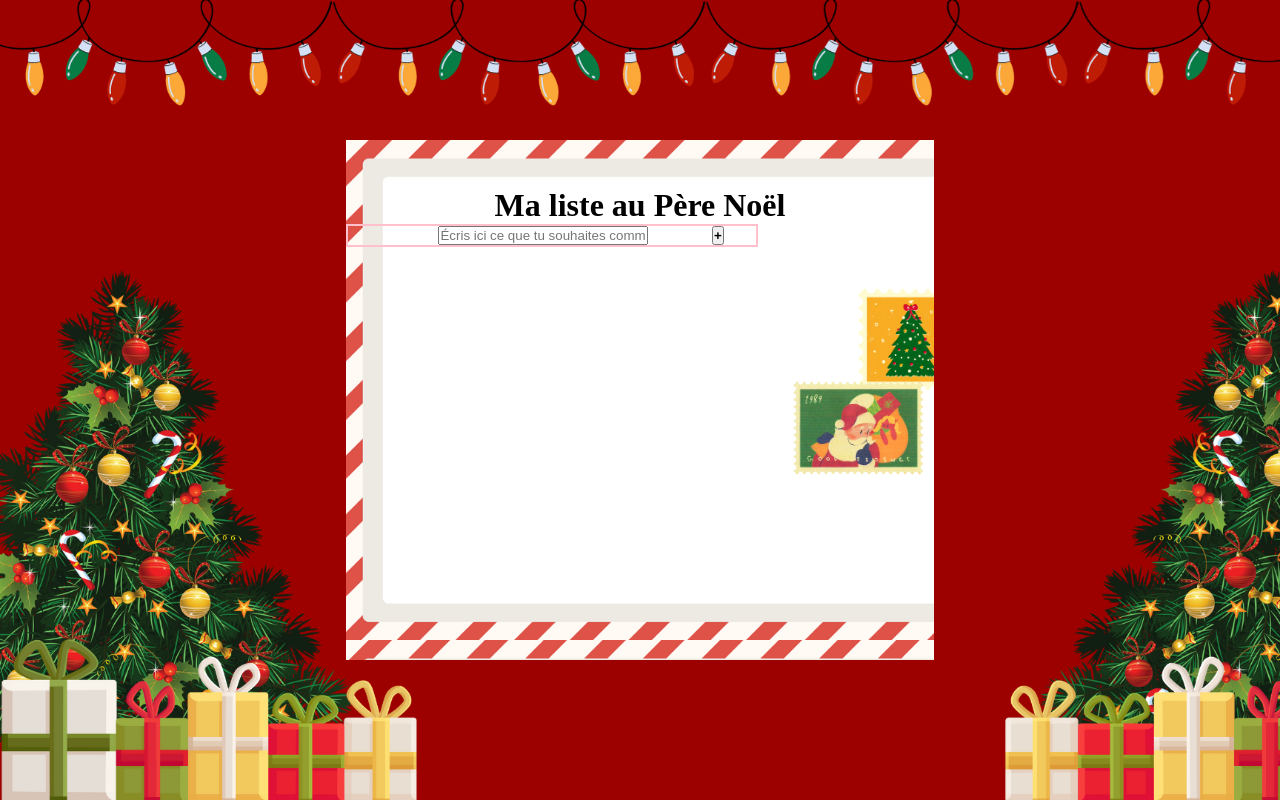
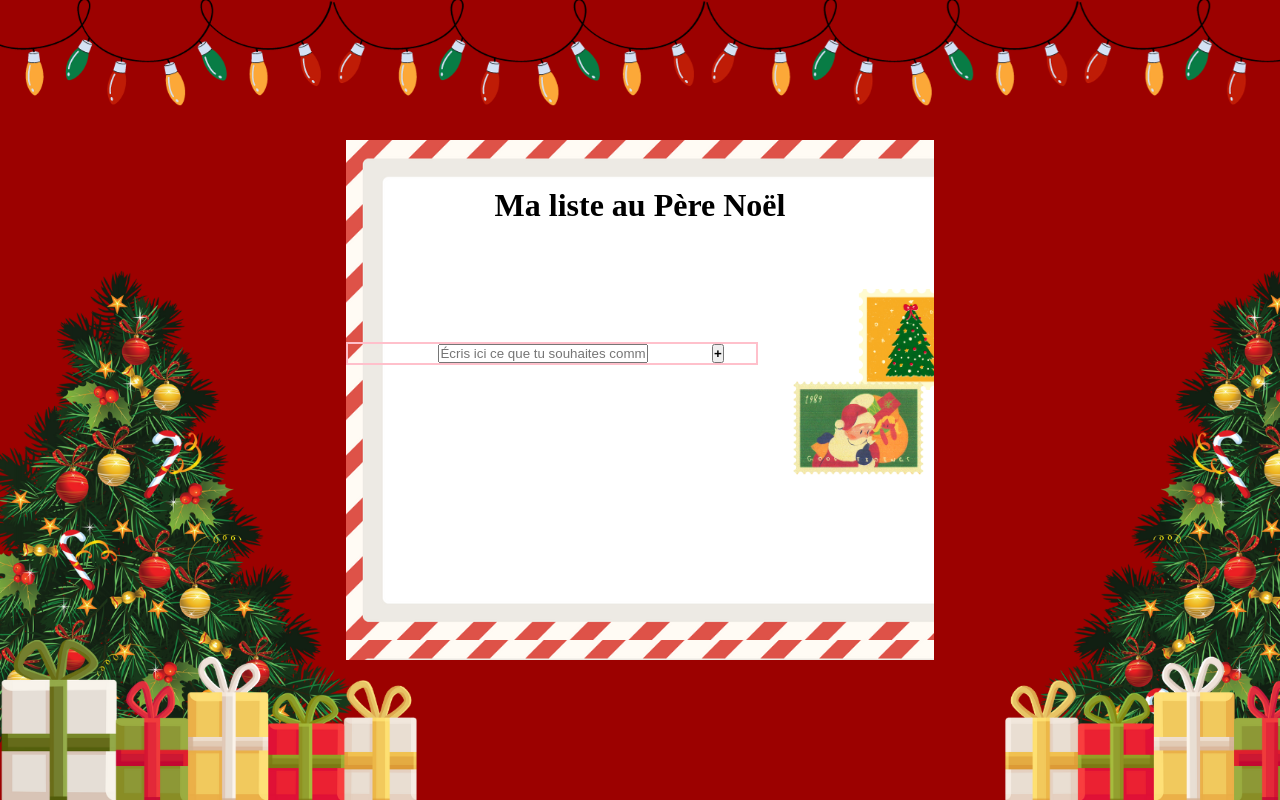
Before and after one commit to hlnvrnt/Noel-en-un-clic, a React (Vite) app in the folder noel-en-un-clic/: page / in a window 1280 px wide. Built offline with nearby package versions, Linux system fonts and the light colour scheme.

Commit message:
création de la partie wishlist

```diff
--- a/noel-en-un-clic/src/styles/_Wishlist.scss
+++ b/noel-en-un-clic/src/styles/_Wishlist.scss
@@ -22,6 +22,7 @@
 		.form-wrapper {
 			border: 2px solid pink;
             padding-left: 10%;
+           margin-top: 20%;
 			width: 70%;
 			display: flex;
 			justify-content: space-around;
```
